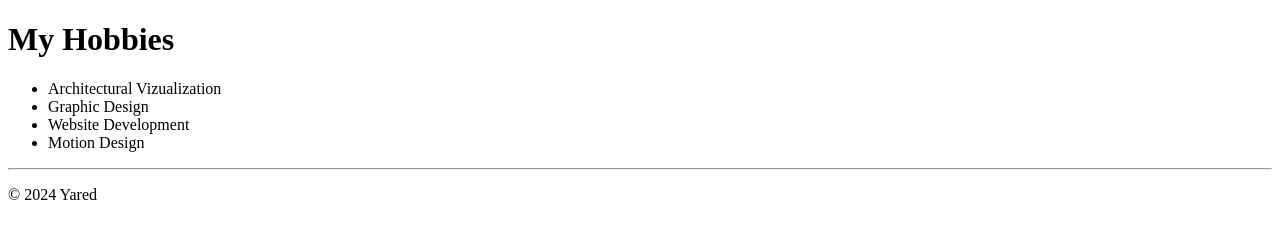
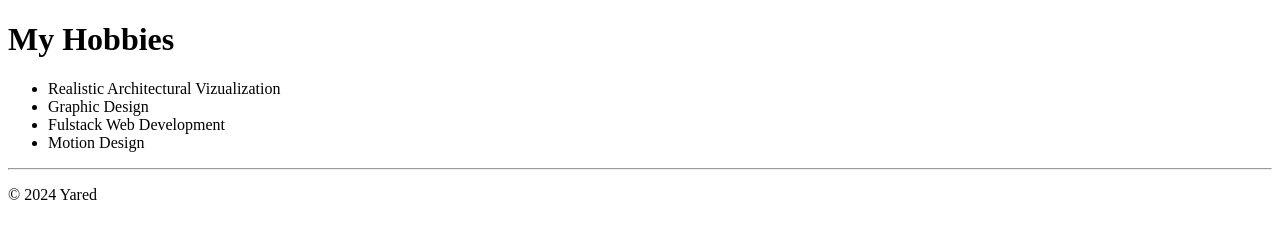
Before and after one commit to Yaredo0/onhtml-portfolio, a plain HTML site: page hobbies.html in a window 1280 px wide. Drawn offline with Linux system fonts and the light colour scheme.

Commit message:
Update hobbies.html

```diff
--- a/hobbies.html
+++ b/hobbies.html
@@ -8,9 +8,9 @@
 <body>
     <h1>My Hobbies</h1>
     <ul>
-        <li>Architectural Vizualization</li>
+        <li>Realistic Architectural Vizualization</li>
         <li>Graphic Design</li>
-        <li>Website Development</li>
+        <li>Fulstack Web Development</li>
         <li>Motion Design</li>
     </ul>
 
```
